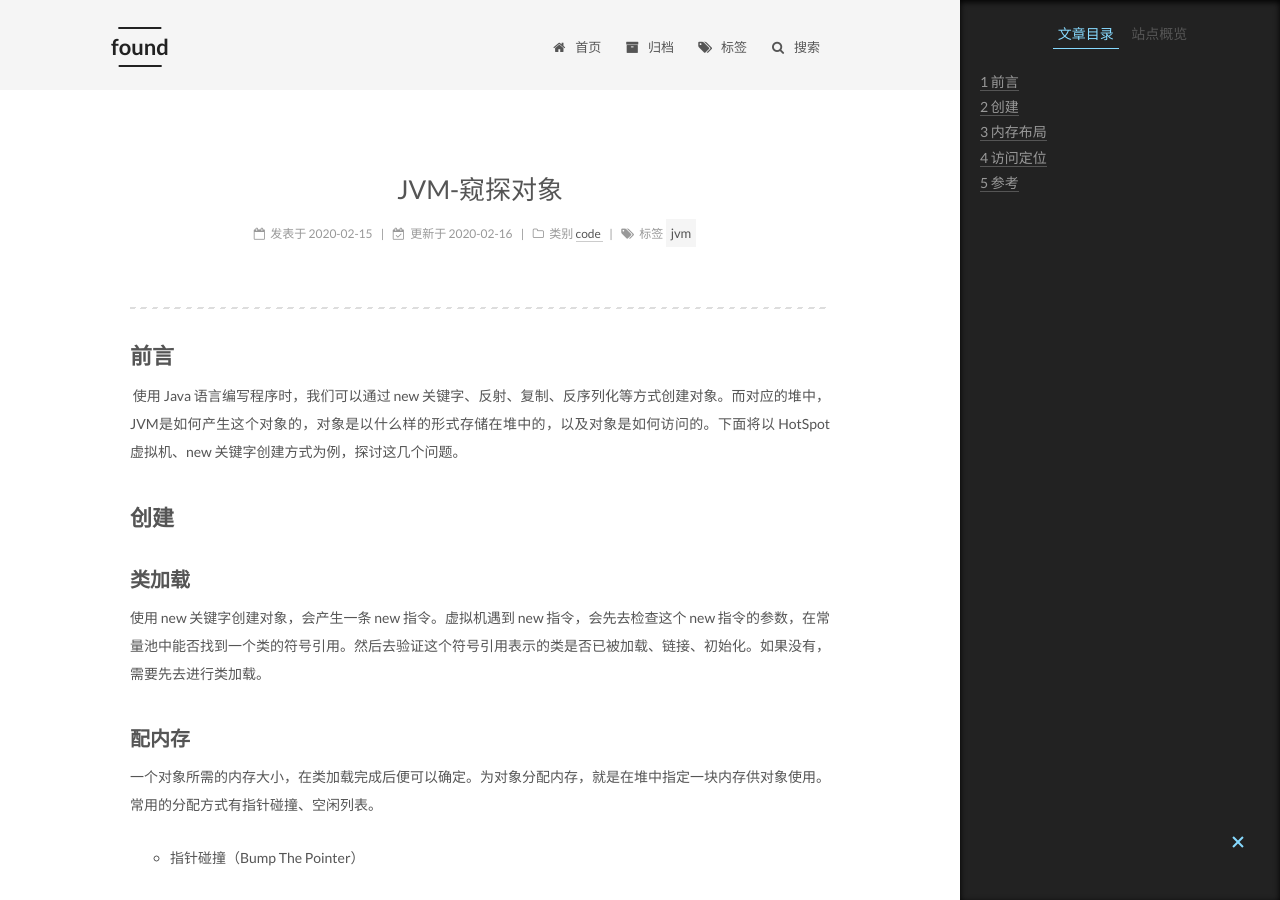
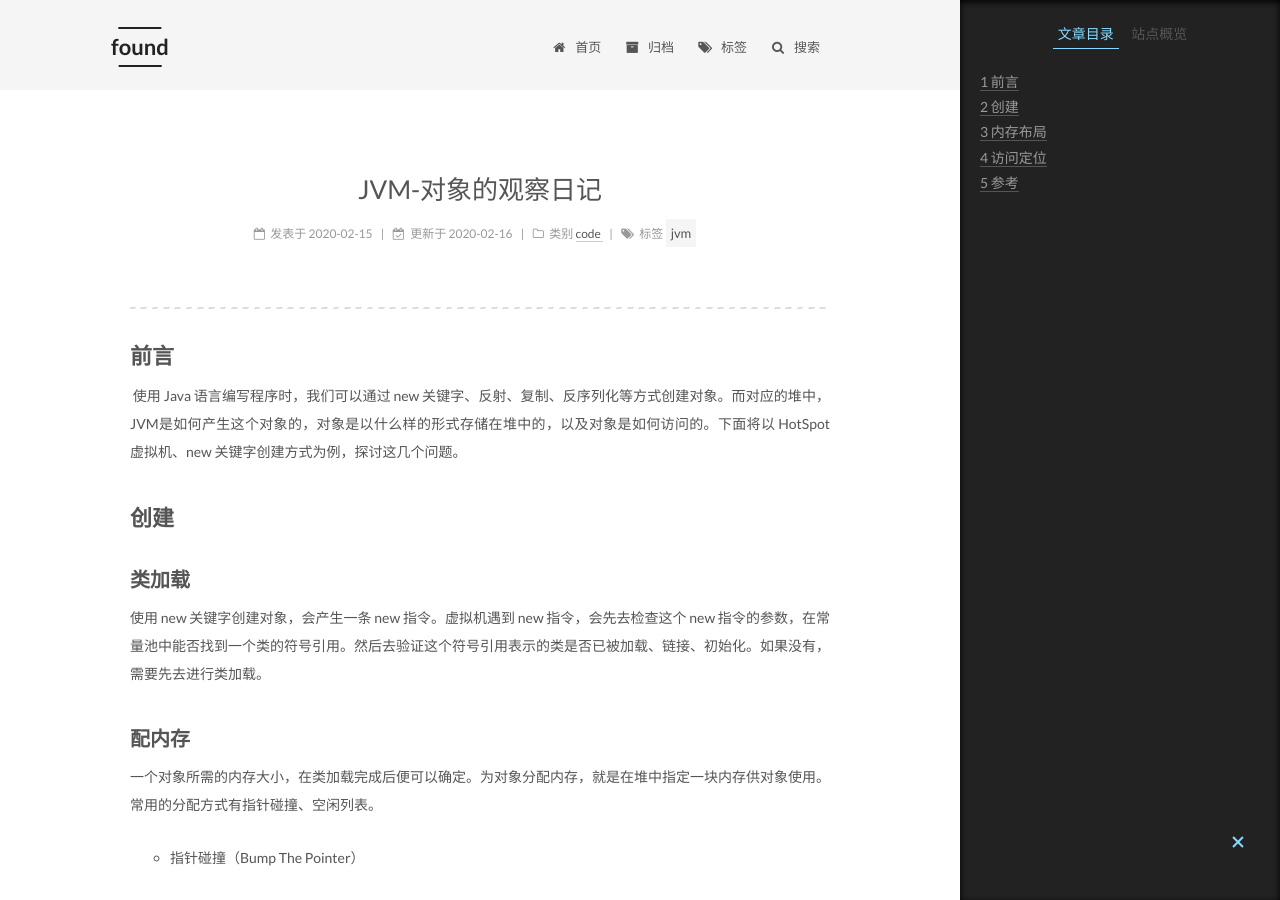
Before and after one commit to guolanren/guolanren.github.io, a Jekyll site: the page built from _posts/2020-02-15-JVM-对象的观察日记.md, in a window 1280 px wide and 900 px high. Built offline with Jekyll 4.4.1, drawn with Linux system fonts in a browser that asks for light colours; comment, search, counter and statistics services are not loaded.

Commit message:
rename post JVM-窥探对象

```diff
--- a/_posts/2020-02-15-JVM-窥探对象.md
+++ b/_posts/2020-02-15-JVM-对象的观察日记.md
@@ -1,5 +1,5 @@
 ---
-title: JVM-窥探对象
+title: JVM-对象的观察日记
 description: 使用 Java 语言编写程序时，我们可以通过 new 关键字、反射、复制、反序列化等方式创建对象。而对应的堆中，JVM是如何产生这个对象的，对象是以什么样的形式存储在堆中的，以及对象是如何访问的。下面将以 HotSpot 虚拟机、new 关键字创建方式为例，探讨这几个问题。
 categories:
  - code
```
